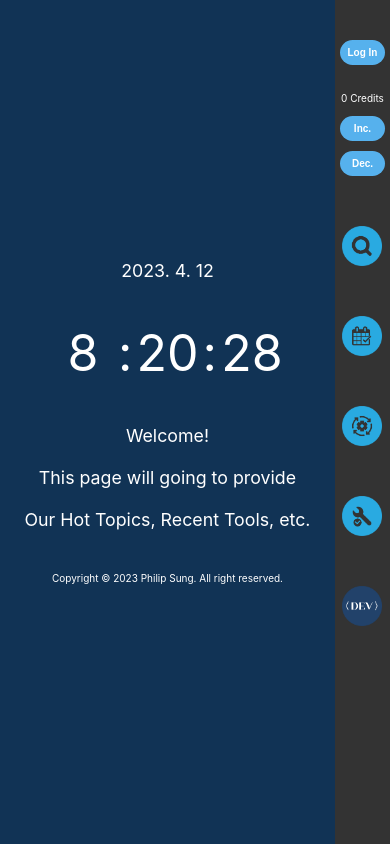
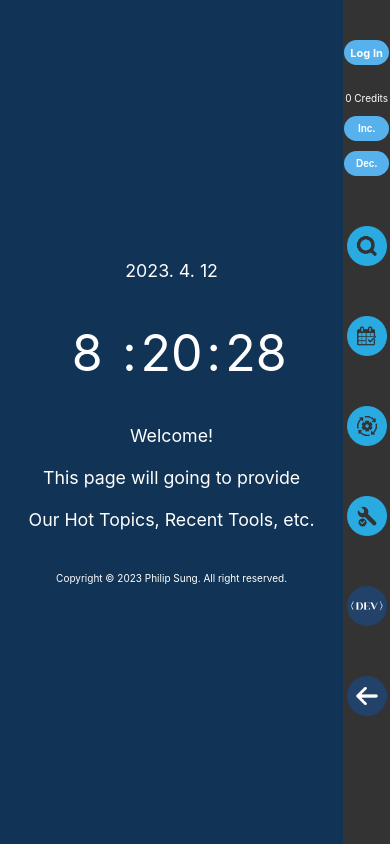
Before and after one commit to Philip-sung/PROJECT-PServer-V02, a React (Create React App) app: page / in a window 390 px wide. Built offline with nearby package versions, Linux system fonts and the light colour scheme.

Commit message:
[ADD]Displayer Component

```diff
--- a/src/App.css
+++ b/src/App.css
@@ -15,7 +15,6 @@
   display: flex;
   flex-direction: row;
   align-items: top;
-  justify-content: center;
   font-size: calc(10px + 2vmin);
   color: white;
 }
--- a/src/components/Displayer/index.css
+++ b/src/components/Displayer/index.css
@@ -1,8 +1,8 @@
 .Displayer {
     margin: 1vh;
 
-    width: 180px;
-    height:150px;
+    width: 300px;
+    height:250px;
     display: flex;
     flex-direction: column;
 
@@ -14,16 +14,91 @@
 
     color: #000;
     font-size: 15px;
+    text-decoration: none;
+    cursor: default;
+}
+
+.displayerMount-enter {
+    opacity: 0;
+    transform: translateY(20%);
+}
+
+.displayerMount-enter-active {
+    opacity: 1;
+    transform: translateY(0%);
+    transition: transform 500ms, opacity 500ms;
+}
+
+.Displayer:hover {
+    filter: brightness(130%) contrast(130%);
+}
+
+.Displayer:active {
+    filter: brightness(100%) contrast(100%);
 }
 
 .DisplayerImg {
     flex: 0.7;
+    height:80%;
     display: flex;
+    object-fit:cover;
 }
 
 .DisplayDescription {
     flex: 0.3;
+    height:20%;
     display: flex;
     justify-content: center;
     align-items: center;
 }
+
+.DisplayerContainer {
+    margin: auto;
+    display: flex;
+    width: 80%;
+
+    flex-direction: row;
+    flex-wrap: wrap;
+
+    align-items: top;
+}
+
+.DisplayerContainer>* {
+    flex: 1 1 100px;
+}
+
+@media (max-width: 800px) {
+    .Displayer {
+        margin: 1vh;
+
+        width: 180px;
+        height:150px;
+        display: flex;
+        flex-direction: column;
+
+        border-color: #fff;
+        border-width: 2px;
+        border-radius: 5px;
+        border-style: solid;
+        background-color: #fff;
+
+        color: #000;
+        font-size: 15px;
+        text-decoration: none;
+    }
+
+    .DisplayerImg {
+        flex: 0.7;
+        height:80%;
+        display: flex;
+        object-fit: cover;
+    }
+
+    .DisplayDescription {
+        flex: 0.3;
+        height:20%;
+        display: flex;
+        justify-content: center;
+        align-items: center;
+    }
+}
--- a/src/components/Displayer/index.js
+++ b/src/components/Displayer/index.js
@@ -1,16 +1,34 @@
 import React from "react";
+import { Link } from "react-router-dom";
+import { CSSTransition } from "react-transition-group";
+import { useEffect, useState } from "react";
 import "./index.css";
-import sampleImg from '../../assets/img/Sample.jpeg';
 
-function Displayer() {
-
+function Displayer(props) {
+    const projectImg = props.img;
+    const projectName = props.name;
+    const [displayerMounted, setDisplayerMounted] = useState(false);
+    useEffect(() => {
+        setDisplayerMounted(true);
+    },[])
 
     return(
-        <div className="Displayer">
-            <img className="DisplayerImg" src={sampleImg} />
-            <div className="DisplayDescription">[PROJECT]Test Project</div>
-        </div>
+        <CSSTransition in={displayerMounted} timeout={500} classNames="displayerMount" unmountOnExit>
+                <Link className="Displayer" to="login">
+                    <img className="DisplayerImg" src={projectImg} alt="DisplayerImg" />
+                    <div className="DisplayDescription">{projectName}</div>
+                </Link>
+        </CSSTransition>
     );
 }
 
-export { Displayer };
+function DisplayerContainer({children}) {
+
+    return(
+        <div className="DisplayerContainer">
+            {children}
+        </div>
+    )
+}
+
+export { Displayer, DisplayerContainer };
--- a/src/components/Navigation/index.css
+++ b/src/components/Navigation/index.css
@@ -1,14 +1,24 @@
 @import "../../styles/colorTheme.css";
 
 .NavigationBar {
-    flex: 0.05;
-    min-width: 55px;
+    position: fixed;
+    right: 0;
+    top: 0;
+    display:flex;
+    width: 6%;
+    height: 100%;
 
-    display:flex;
     flex-direction: column;
     align-items: center;
 
     background-color: var(--sub);
+}
+
+.NavigationBarContent {
+    position: fixed;
+    top: 0;
+    right: 0;
+    left: 0;
 }
 
 .NavigationButton {
@@ -31,6 +41,8 @@
 .LoginButton {
     margin-top: 40px;
     margin-bottom: 20px;
+    display: flex;
+    flex-direction: column;
 
     width: 45px;
     height: 25px;
@@ -41,7 +53,11 @@
     border-radius: 20px;
 
     font-weight: 700;
-    font-size: 10px;
+    font-size: 11px;
+    justify-content: center;
+    align-items: center;
+    text-decoration: none;
+    cursor: default;
 }
 
 .LoginButton:hover {
@@ -55,3 +71,19 @@
     text-decoration: none;
     cursor: default;
 }
+
+@media (max-width: 800px) {
+    .NavigationBar {
+        position: fixed;
+        right: 0;
+        top: 0;
+        display:flex;
+        width: 12%;
+        height: 100%;
+
+        flex-direction: column;
+        align-items: center;
+
+        background-color: var(--sub);
+    }
+}
--- a/src/components/Navigation/index.js
+++ b/src/components/Navigation/index.js
@@ -10,18 +10,20 @@ import reservationIcon from "../../assets/img/ReservationIcon.png"
 import ongoingIcon from "../../assets/img/OnGoingIcon.png"
 import worksIcon from "../../assets/img/WorksIcon.png"
 import devIcon from "../../assets/img/DevIcon.png"
+import backIcon from "../../assets/img/BackArrowIcon.png"
 
 function NavigationBar(props) {
 
   return (
     <div className={props.className} >
-      <button className="LoginButton"><Link to="login">Log In</Link></button>
+      <Link className="LoginButton" to="login" >Log In</Link>
       <CreditView store={creditStoreObj} />
       <button className="NavigationButton" onClick={() => {screenStoreObj.GetNewScreen("Search")}} /*style={{marginLeft: clicked ? 15:-1000 }}*/><img src={searchIcon} width="40px;" alt="SearchIcon" /></button>
       <button className="NavigationButton" onClick={() => {screenStoreObj.GetNewScreen("Reservation")}}><img src={reservationIcon} width="40px;" alt="ReservationIcon" /></button>
       <button className="NavigationButton" onClick={() => {screenStoreObj.GetNewScreen("OnGoing")}}><img src={ongoingIcon} width="40px;" alt="OnGoingIcon" /></button>
       <button className="NavigationButton" onClick={() => {screenStoreObj.GetNewScreen("Works")}}><img src={worksIcon} width="40px;" alt="WorksIcon" /></button>
       <button className="NavigationButton" onClick={() => {DevReport()}}><img src={devIcon} width="40px;" alt="DevIcon" /></button>
+      <button className="NavigationButton" onClick={() => {screenStoreObj.GetPrevScreen()}}><img src={backIcon} width="40px;" alt="backIcon" /></button>
     </div>
   )
 }
--- a/src/components/ViewArea/index.css
+++ b/src/components/ViewArea/index.css
@@ -1,9 +1,8 @@
 @import "../../styles/colorTheme.css";
 
 .ViewArea {
-    flex: 0.95;
-
     display: flex;
+    width: 94%;
     align-items: center;
     justify-content: center;
     text-align: center;
@@ -11,3 +10,16 @@
 
     background-color: var(--main, #222);
   }
+
+@media (max-width: 800px) {
+  .ViewArea {
+    display: flex;
+    width: 88%;
+    align-items: center;
+    justify-content: center;
+    text-align: center;
+    vertical-align: middle;
+
+    background-color: var(--main, #222);
+  }
+}
--- a/src/components/ViewArea/index.js
+++ b/src/components/ViewArea/index.js
@@ -1,13 +1,13 @@
 import React from "react";
 import "./index.css";
 import { screenStoreObj } from "../../store/screenStore";
-import { ScreenManager } from "../ScreenManager";
+import { ViewAreaScreenManager } from "../ViewAreaScreenManager";
 
 function ViewArea(props) {
 
     return(
         <div className={props.className}>
-            <ScreenManager store={screenStoreObj} />
+            <ViewAreaScreenManager store={screenStoreObj} />
         </div>
     )
 }
--- a/src/components/ScreenManager/index.js
+++ b/src/components/ViewAreaScreenManager/index.js
@@ -5,7 +5,7 @@ import { OnGoingScreen } from "../../screens/OnGoingScreen/index";
 import { WorksScreen } from "../../screens/WorksScreen/index";
 import { Clock } from "../Clock";
 
-const ScreenManager = observer(({store}) => {
+const ViewAreaScreenManager = observer(({store}) => {
     if (store.CurrentScreen === ""){
         return (
             <div>
@@ -39,4 +39,4 @@ const ScreenManager = observer(({store}) => {
     }
 })
 
-export { ScreenManager };
+export { ViewAreaScreenManager };
--- /dev/null
+++ b/src/screens/OnGoingScreen/index.css
@@ -0,0 +1,6 @@
+.onGoingScreen {
+    display: flex;
+
+    justify-content: top;
+    align-items: center;
+}
--- a/src/screens/OnGoingScreen/index.js
+++ b/src/screens/OnGoingScreen/index.js
@@ -1,17 +1,21 @@
 import React from "react";
-import { Displayer } from "../../components/Displayer";
+import { Displayer, DisplayerContainer } from "../../components/Displayer";
+import sampleImg from '../../assets/img/Sample.jpeg';
 
 function OnGoingScreen() {
 
 
     return (
-        <div>
-            This is OnGoing Screen.
-            <div style={{display: "flex", margin: 10}}>
-            <Displayer />
-            <Displayer />
-            <Displayer />
-            </div>
+        <div className="onGoingScreen">
+            <DisplayerContainer>
+                <Displayer name="SampleProject" img={sampleImg} />
+                <Displayer name="SampleProject" img={sampleImg} />
+                <Displayer name="SampleProject" img={sampleImg} />
+                <Displayer name="SampleProject" img={sampleImg} />
+                <Displayer name="SampleProject" img={sampleImg} />
+                <Displayer name="SampleProject" img={sampleImg} />
+                <Displayer name="SampleProject" img={sampleImg} />
+            </DisplayerContainer>
         </div>
     )
 }
--- a/src/screens/WorksScreen/index.js
+++ b/src/screens/WorksScreen/index.js
@@ -1,11 +1,29 @@
 import React from "react";
+import { Displayer, DisplayerContainer } from "../../components/Displayer";
+import sampleImg from '../../assets/img/Sample2.jpeg';
 
 function WorksScreen() {
 
 
     return (
         <div>
-            This is Works Screen.
+            <DisplayerContainer>
+                <Displayer name="SampleProject" img={sampleImg} />
+                <Displayer name="SampleProject" img={sampleImg} />
+                <Displayer name="SampleProject" img={sampleImg} />
+                <Displayer name="SampleProject" img={sampleImg} />
+                <Displayer name="SampleProject" img={sampleImg} />
+                <Displayer name="SampleProject" img={sampleImg} />
+                <Displayer name="SampleProject" img={sampleImg} />
+                <Displayer name="SampleProject" img={sampleImg} />
+                <Displayer name="SampleProject" img={sampleImg} />
+                <Displayer name="SampleProject" img={sampleImg} />
+                <Displayer name="SampleProject" img={sampleImg} />
+                <Displayer name="SampleProject" img={sampleImg} />
+                <Displayer name="SampleProject" img={sampleImg} />
+                <Displayer name="SampleProject" img={sampleImg} />
+                <Displayer name="SampleProject" img={sampleImg} />
+            </DisplayerContainer>
         </div>
     )
 }
--- a/src/store/screenStore.js
+++ b/src/store/screenStore.js
@@ -16,6 +16,10 @@ class screenStore {
         });
     }
 
+    PushScreenStack() {
+        this.prevScreens.push(this.CurrentScreen);
+    }
+
     GetNewScreen(screenName) {
         this.prevScreens.push(this.currentScreen);
         this.currentScreen = screenName;
@@ -25,8 +29,8 @@ class screenStore {
 
     GetPrevScreen() {
         if(this.prevScreens.length === 0) {
-            alert("First Screen");
-            console.log("First Screen");
+            alert("Initial Page");
+            console.log("Initial Page");
         }
         else if (this.prevScreens.length > 0) {
             this.currentScreen = this.prevScreens.pop();
```
Also changed, not shown: src/assets/img/BackArrowIcon.png (added), src/assets/img/Sample2.jpeg (added).
